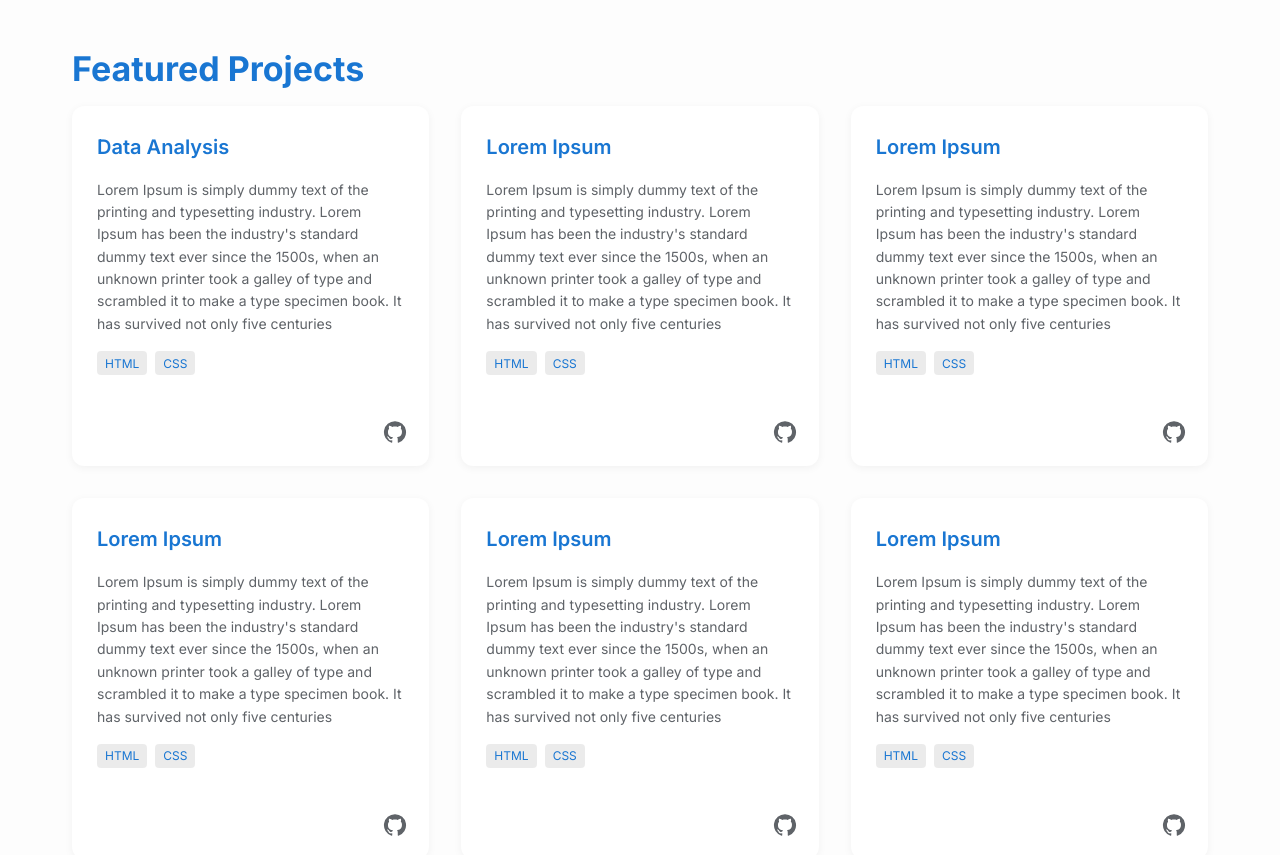
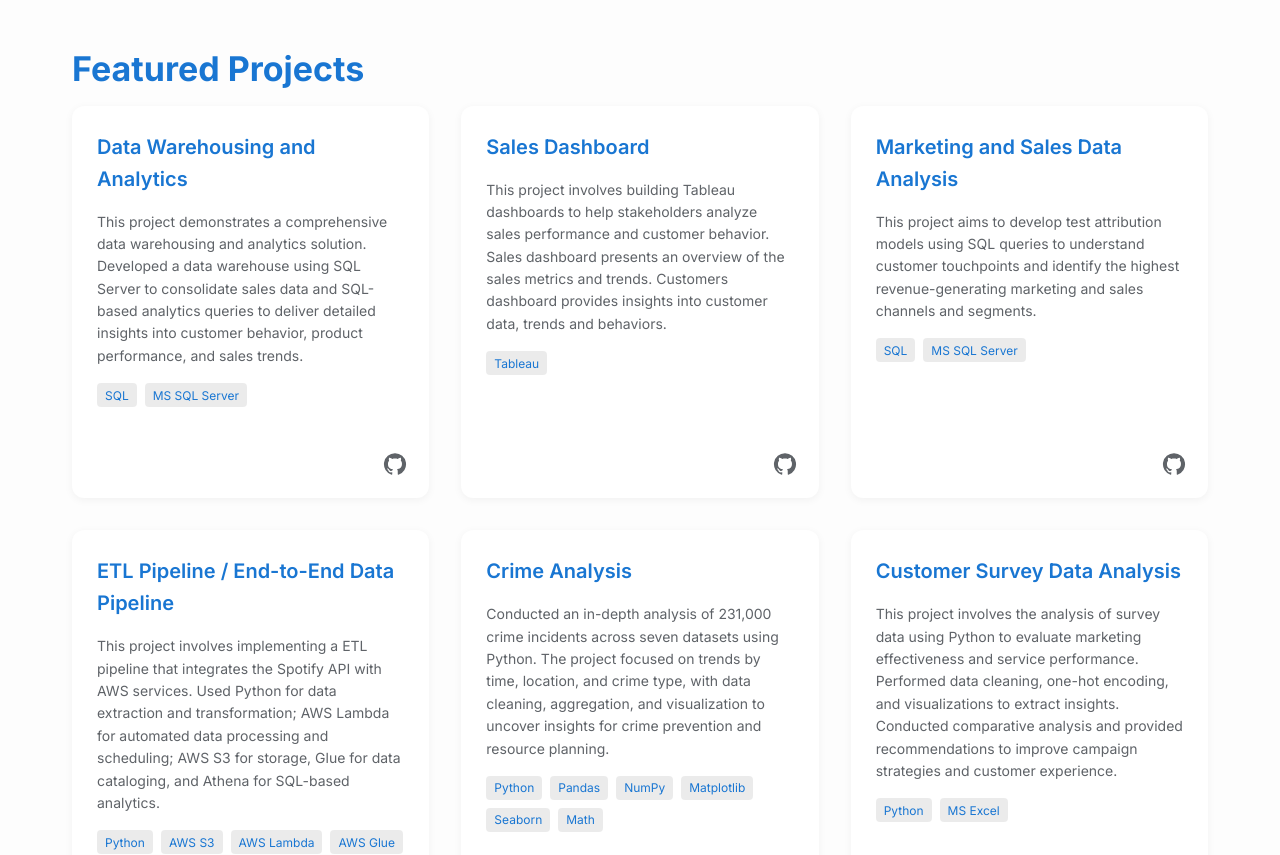
Before and after one commit to viraj-dhane/viraj-dhane.github.io, a React (Vite) app: page / in a window 1280 px wide. Shown: the part 2000-2855 px from the top of the page. Built offline with nearby package versions, Linux system fonts and the light colour scheme.

Commit message:
Updated README.md

```diff
--- a/src/components/Projects.tsx
+++ b/src/components/Projects.tsx
@@ -25,41 +25,41 @@
 
 const projects: Project[] = [
     {
-    title: "Data Analysis",
+    title: "Data Warehousing and Analytics",
     description:
-      "Lorem Ipsum is simply dummy text of the printing and typesetting industry. Lorem Ipsum has been the industry's standard dummy text ever since the 1500s, when an unknown printer took a galley of type and scrambled it to make a type specimen book. It has survived not only five centuries",
-    tags: ["HTML", "CSS"],
-    github: "https://github.com/viraj-dhane/viraj-dhane.github.io",
+      "This project demonstrates a comprehensive data warehousing and analytics solution. Developed a data warehouse using SQL Server to consolidate sales data and SQL-based analytics queries to deliver detailed insights into customer behavior, product performance, and sales trends.",
+    tags: ["SQL", "MS SQL Server"],
+    github: "https://github.com/viraj-dhane/sql-data-warehouse-project",
   },  {
-    title: "Lorem Ipsum",
+    title: "Sales Dashboard",
     description:
-      "Lorem Ipsum is simply dummy text of the printing and typesetting industry. Lorem Ipsum has been the industry's standard dummy text ever since the 1500s, when an unknown printer took a galley of type and scrambled it to make a type specimen book. It has survived not only five centuries",
-    tags: ["HTML", "CSS"],
-    github: "https://github.com/viraj-dhane/viraj-dhane.github.io",
+      "This project involves building Tableau dashboards to help stakeholders analyze sales performance and customer behavior. Sales dashboard presents an overview of the sales metrics and trends. Customers dashboard provides insights into customer data, trends and behaviors.",
+    tags: ["Tableau"],
+    github: "https://public.tableau.com/app/profile/viraj.dhane/viz/Tableau_SalesDashboard_17214314296390/SalesDashboard",
   },  {
-    title: "Lorem Ipsum",
+    title: "Marketing and Sales Data Analysis",
     description:
-      "Lorem Ipsum is simply dummy text of the printing and typesetting industry. Lorem Ipsum has been the industry's standard dummy text ever since the 1500s, when an unknown printer took a galley of type and scrambled it to make a type specimen book. It has survived not only five centuries",
-    tags: ["HTML", "CSS"],
-    github: "https://github.com/viraj-dhane/viraj-dhane.github.io",
+      "This project aims to develop test attribution models using SQL queries to understand customer touchpoints and identify the highest revenue-generating marketing and sales channels and segments.",
+    tags: ["SQL", "MS SQL Server"],
+    github: "https://github.com/viraj-dhane/sql-marketing-data-analysis",
   },  {
-    title: "Lorem Ipsum",
+    title: "ETL Pipeline / End-to-End Data Pipeline",
     description:
-      "Lorem Ipsum is simply dummy text of the printing and typesetting industry. Lorem Ipsum has been the industry's standard dummy text ever since the 1500s, when an unknown printer took a galley of type and scrambled it to make a type specimen book. It has survived not only five centuries",
-    tags: ["HTML", "CSS"],
-    github: "https://github.com/viraj-dhane/viraj-dhane.github.io",
+      "This project involves implementing a ETL pipeline that integrates the Spotify API with AWS services. Used Python for data extraction and transformation; AWS Lambda for automated data processing and scheduling; AWS S3 for storage, Glue for data cataloging, and Athena for SQL-based analytics.",
+    tags: ["Python", "AWS S3", "AWS Lambda", "AWS Glue", "AWS Athena"],
+    github: "https://github.com/viraj-dhane/spotify-end-to-end-data-pipeline",
   },  {
-    title: "Lorem Ipsum",
+    title: "Crime Analysis",
     description:
-      "Lorem Ipsum is simply dummy text of the printing and typesetting industry. Lorem Ipsum has been the industry's standard dummy text ever since the 1500s, when an unknown printer took a galley of type and scrambled it to make a type specimen book. It has survived not only five centuries",
-    tags: ["HTML", "CSS"],
-    github: "https://github.com/viraj-dhane/viraj-dhane.github.io",
+      "Conducted an in-depth analysis of 231,000 crime incidents across seven datasets using Python. The project focused on trends by time, location, and crime type, with data cleaning, aggregation, and visualization to uncover insights for crime prevention and resource planning.",
+    tags: ["Python", "Pandas", "NumPy", "Matplotlib", "Seaborn", "Math"],
+    github: "https://github.com/viraj-dhane/python-crime-data-analysis",
   },  {
-    title: "Lorem Ipsum",
+    title: "Customer Survey Data Analysis",
     description:
-      "Lorem Ipsum is simply dummy text of the printing and typesetting industry. Lorem Ipsum has been the industry's standard dummy text ever since the 1500s, when an unknown printer took a galley of type and scrambled it to make a type specimen book. It has survived not only five centuries",
-    tags: ["HTML", "CSS"],
-    github: "https://github.com/viraj-dhane/viraj-dhane.github.io",
+      "This project involves the analysis of survey data using Python to evaluate marketing effectiveness and service performance. Performed data cleaning, one-hot encoding, and visualizations to extract insights. Conducted comparative analysis and provided recommendations to improve campaign strategies and customer experience.",
+    tags: ["Python", "MS Excel"],
+    github: "https://github.com/viraj-dhane/marketing-survey-data-analysis",
   }
 
 ];
```
Also changed, not shown: 1 other file (tests, documents, lock files or other folders).
